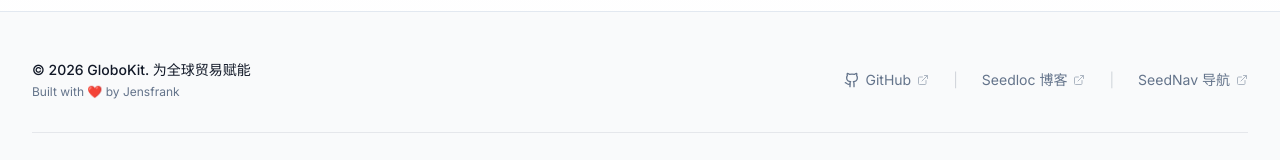
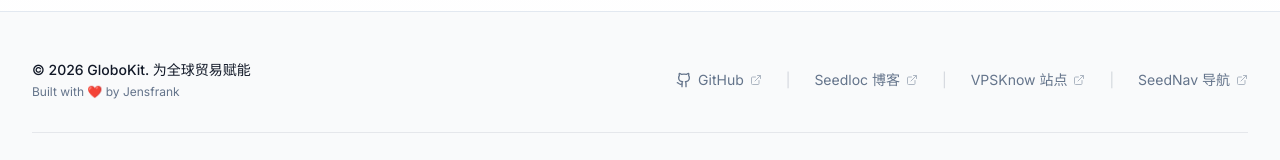
Before and after one commit to everett7623/Globokit, a Next.js app: page / in a window 1280 px wide. Shown: the part 1802-1962 px from the top of the page. Built offline with nearby package versions, Linux system fonts and the light colour scheme.

Commit message:
Update footer.tsx

```diff
--- a/components/layout/footer.tsx
+++ b/components/layout/footer.tsx
@@ -46,6 +46,16 @@ export function Footer() {
             </Link>
             <span className="text-gray-300">|</span>
             <Link
+              href="https://vpsknow.com"
+              target="_blank"
+              rel="noopener noreferrer"
+              className="text-muted-foreground hover:text-gray-900 flex items-center gap-1.5 transition-colors"
+            >
+              VPSKnow 站点
+              <ExternalLink className="h-3 w-3 opacity-50" />
+            </Link>
+            <span className="text-gray-300">|</span>
+            <Link
               href="https://nav.seedloc.com"
               target="_blank"
               rel="noopener noreferrer"
```
